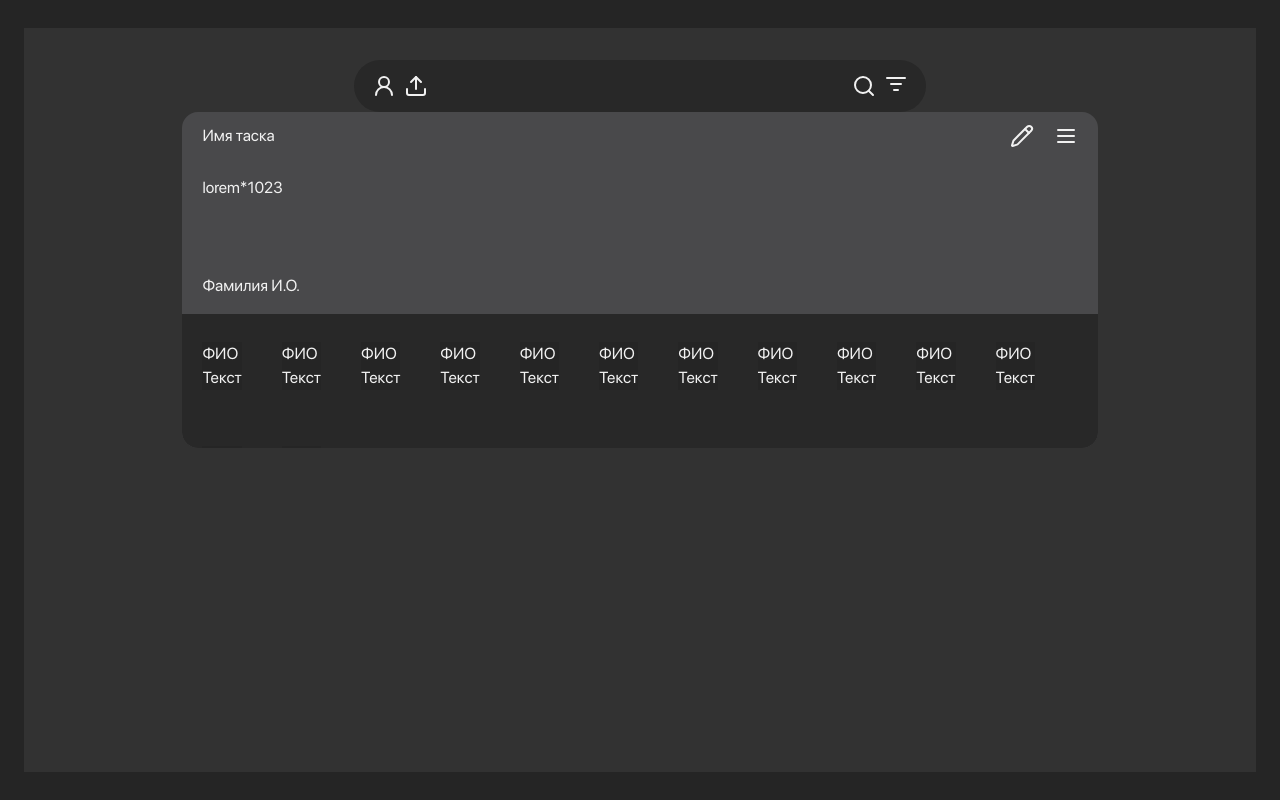
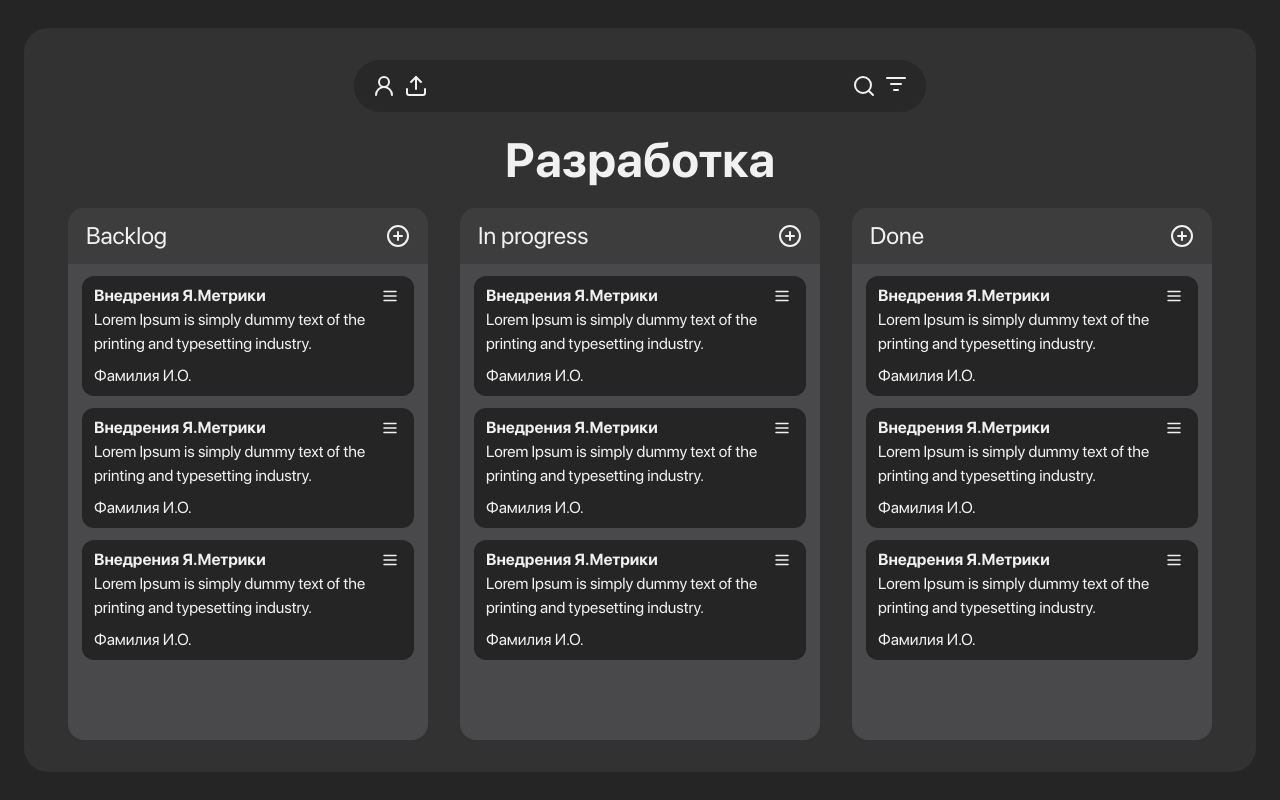
Before and after one commit to BigEnterpriseTechCorporation/Frontend, a Next.js app: page / in a window 1280 px wide. Built offline with nearby package versions, Linux system fonts and the light colour scheme.

Commit message:
feat: add task adder menu

```diff
--- a/app/page.tsx
+++ b/app/page.tsx
@@ -1,101 +1,113 @@
-import Navigation from "@/components/layout/navigation";
-import Task from "@/components/ui/task";
-import TaskGroup from "@/components/ui/taskGroup";
-import { ListFilter, Search, UserRound } from "lucide-react";
-import FullTask from "@/components/ui/fulltask";
+'use client'
+import Navigation from '@/components/layout/navigation'
+import Task from '@/components/ui/task'
+import TaskGroup from '@/components/ui/taskGroup'
+import { ListFilter, Search, UserRound } from 'lucide-react'
+import FullTask from '@/components/ui/fulltask'
+import { Provider } from 'react-redux'
+import store from '@/lib/redux/store'
 
 export default function Home() {
 	const TaskGroups = [
-		<TaskGroup
-			name="Backlog"
-			tasks={[
-				<Task
-					title="Внедрения Я.Метрики"
-					description="Lorem Ipsum is simply dummy text of the printing and typesetting industry. Lorem Ipsum has been the industry's standard dummy text ever since the 1500s. when an unknown printer took a galley of type and scrambled it to make a type specimen book. It has survived not only five centuries, but also the leap into electronic typesetting, remaining essentially unchanged. It was popularised in the 1960s with the release of Letraset sheets containing Lorem Ipsum passages, and more recently with desktop publishing software like Aldus PageMaker including versions of Lorem Ipsum."
-					assignee="Фамилия И.О."
-				/>,
-				<Task
-					title="Внедрения Я.Метрики"
-					description="Lorem Ipsum is simply dummy text of the printing and typesetting industry. Lorem Ipsum has been the industry's standard dummy text ever since the 1500s. when an unknown printer took a galley of type and scrambled it to make a type specimen book. It has survived not only five centuries, but also the leap into electronic typesetting, remaining essentially unchanged. It was popularised in the 1960s with the release of Letraset sheets containing Lorem Ipsum passages, and more recently with desktop publishing software like Aldus PageMaker including versions of Lorem Ipsum."
-					assignee="Фамилия И.О."
-				/>,
-				<Task
-					title="Внедрения Я.Метрики"
-					description="Lorem Ipsum is simply dummy text of the printing and typesetting industry. Lorem Ipsum has been the industry's standard dummy text ever since the 1500s. when an unknown printer took a galley of type and scrambled it to make a type specimen book. It has survived not only five centuries, but also the leap into electronic typesetting, remaining essentially unchanged. It was popularised in the 1960s with the release of Letraset sheets containing Lorem Ipsum passages, and more recently with desktop publishing software like Aldus PageMaker including versions of Lorem Ipsum."
-					assignee="Фамилия И.О."
-				/>,
-			]}
-		/>,
-		<TaskGroup
-			name="Backlog"
-			tasks={[
-				<Task
-					title="Внедрения Я.Метрики"
-					description="Lorem Ipsum is simply dummy text of the printing and typesetting industry. Lorem Ipsum has been the industry's standard dummy text ever since the 1500s. when an unknown printer took a galley of type and scrambled it to make a type specimen book. It has survived not only five centuries, but also the leap into electronic typesetting, remaining essentially unchanged. It was popularised in the 1960s with the release of Letraset sheets containing Lorem Ipsum passages, and more recently with desktop publishing software like Aldus PageMaker including versions of Lorem Ipsum."
-					assignee="Фамилия И.О."
-				/>,
-				<Task
-					title="Внедрения Я.Метрики"
-					description="Lorem Ipsum is simply dummy text of the printing and typesetting industry. Lorem Ipsum has been the industry's standard dummy text ever since the 1500s. when an unknown printer took a galley of type and scrambled it to make a type specimen book. It has survived not only five centuries, but also the leap into electronic typesetting, remaining essentially unchanged. It was popularised in the 1960s with the release of Letraset sheets containing Lorem Ipsum passages, and more recently with desktop publishing software like Aldus PageMaker including versions of Lorem Ipsum."
-					assignee="Фамилия И.О."
-				/>,
-				<Task
-					title="Внедрения Я.Метрики"
-					description="Lorem Ipsum is simply dummy text of the printing and typesetting industry. Lorem Ipsum has been the industry's standard dummy text ever since the 1500s. when an unknown printer took a galley of type and scrambled it to make a type specimen book. It has survived not only five centuries, but also the leap into electronic typesetting, remaining essentially unchanged. It was popularised in the 1960s with the release of Letraset sheets containing Lorem Ipsum passages, and more recently with desktop publishing software like Aldus PageMaker including versions of Lorem Ipsum."
-					assignee="Фамилия И.О."
-				/>,
-			]}
-		/>,
-		<TaskGroup
-			name="Backlog"
-			tasks={[
-				<Task
-					title="Внедрения Я.Метрики"
-					description="Lorem Ipsum is simply dummy text of the printing and typesetting industry. Lorem Ipsum has been the industry's standard dummy text ever since the 1500s. when an unknown printer took a galley of type and scrambled it to make a type specimen book. It has survived not only five centuries, but also the leap into electronic typesetting, remaining essentially unchanged. It was popularised in the 1960s with the release of Letraset sheets containing Lorem Ipsum passages, and more recently with desktop publishing software like Aldus PageMaker including versions of Lorem Ipsum."
-					assignee="Фамилия И.О."
-				/>,
-				<Task
-					title="Внедрения Я.Метрики"
-					description="Lorem Ipsum is simply dummy text of the printing and typesetting industry. Lorem Ipsum has been the industry's standard dummy text ever since the 1500s. when an unknown printer took a galley of type and scrambled it to make a type specimen book. It has survived not only five centuries, but also the leap into electronic typesetting, remaining essentially unchanged. It was popularised in the 1960s with the release of Letraset sheets containing Lorem Ipsum passages, and more recently with desktop publishing software like Aldus PageMaker including versions of Lorem Ipsum."
-					assignee="Фамилия И.О."
-				/>,
-				<Task
-					title="Внедрения Я.Метрики"
-					description="Lorem Ipsum is simply dummy text of the printing and typesetting industry. Lorem Ipsum has been the industry's standard dummy text ever since the 1500s. when an unknown printer took a galley of type and scrambled it to make a type specimen book. It has survived not only five centuries, but also the leap into electronic typesetting, remaining essentially unchanged. It was popularised in the 1960s with the release of Letraset sheets containing Lorem Ipsum passages, and more recently with desktop publishing software like Aldus PageMaker including versions of Lorem Ipsum."
-					assignee="Фамилия И.О."
-				/>,
-			]}
-		/>,
-		<TaskGroup
-			name="Backlog"
-			tasks={[
-				<Task
-					title="Внедрения Я.Метрики"
-					description="Lorem Ipsum is simply dummy text of the printing and typesetting industry. Lorem Ipsum has been the industry's standard dummy text ever since the 1500s. when an unknown printer took a galley of type and scrambled it to make a type specimen book. It has survived not only five centuries, but also the leap into electronic typesetting, remaining essentially unchanged. It was popularised in the 1960s with the release of Letraset sheets containing Lorem Ipsum passages, and more recently with desktop publishing software like Aldus PageMaker including versions of Lorem Ipsum."
-					assignee="Фамилия И.О."
-				/>,
-				<Task
-					title="Внедрения Я.Метрики"
-					description="Lorem Ipsum is simply dummy text of the printing and typesetting industry. Lorem Ipsum has been the industry's standard dummy text ever since the 1500s. when an unknown printer took a galley of type and scrambled it to make a type specimen book. It has survived not only five centuries, but also the leap into electronic typesetting, remaining essentially unchanged. It was popularised in the 1960s with the release of Letraset sheets containing Lorem Ipsum passages, and more recently with desktop publishing software like Aldus PageMaker including versions of Lorem Ipsum."
-					assignee="Фамилия И.О."
-				/>,
-				<Task
-					title="Внедрения Я.Метрики"
-					description="Lorem Ipsum is simply dummy text of the printing and typesetting industry. Lorem Ipsum has been the industry's standard dummy text ever since the 1500s. when an unknown printer took a galley of type and scrambled it to make a type specimen book. It has survived not only five centuries, but also the leap into electronic typesetting, remaining essentially unchanged. It was popularised in the 1960s with the release of Letraset sheets containing Lorem Ipsum passages, and more recently with desktop publishing software like Aldus PageMaker including versions of Lorem Ipsum."
-					assignee="Фамилия И.О."
-				/>,
-			]}
-		/>,
+		{
+			name: 'Backlog',
+			tasks: [
+				{
+					title: 'Внедрения Я.Метрики',
+					description:
+						"Lorem Ipsum is simply dummy text of the printing and typesetting industry. Lorem Ipsum has been the industry's standard dummy text ever since the 1500s. when an unknown printer took a galley of type and scrambled it to make a type specimen book. It has survived not only five centuries, but also the leap into electronic typesetting, remaining essentially unchanged. It was popularised in the 1960s with the release of Letraset sheets containing Lorem Ipsum passages, and more recently with desktop publishing software like Aldus PageMaker including versions of Lorem Ipsum.",
+					assignee: 'Фамилия И.О.',
+				},
+				{
+					title: 'Внедрения Я.Метрики',
+					description:
+						"Lorem Ipsum is simply dummy text of the printing and typesetting industry. Lorem Ipsum has been the industry's standard dummy text ever since the 1500s. when an unknown printer took a galley of type and scrambled it to make a type specimen book. It has survived not only five centuries, but also the leap into electronic typesetting, remaining essentially unchanged. It was popularised in the 1960s with the release of Letraset sheets containing Lorem Ipsum passages, and more recently with desktop publishing software like Aldus PageMaker including versions of Lorem Ipsum.",
+					assignee: 'Фамилия И.О.',
+				},
+				{
+					title: 'Внедрения Я.Метрики',
+					description:
+						"Lorem Ipsum is simply dummy text of the printing and typesetting industry. Lorem Ipsum has been the industry's standard dummy text ever since the 1500s. when an unknown printer took a galley of type and scrambled it to make a type specimen book. It has survived not only five centuries, but also the leap into electronic typesetting, remaining essentially unchanged. It was popularised in the 1960s with the release of Letraset sheets containing Lorem Ipsum passages, and more recently with desktop publishing software like Aldus PageMaker including versions of Lorem Ipsum.",
+					assignee: 'Фамилия И.О.',
+				},
+			],
+		},
+		{
+			name: 'In progress',
+			tasks: [
+				{
+					title: 'Внедрения Я.Метрики',
+					description:
+						"Lorem Ipsum is simply dummy text of the printing and typesetting industry. Lorem Ipsum has been the industry's standard dummy text ever since the 1500s. when an unknown printer took a galley of type and scrambled it to make a type specimen book. It has survived not only five centuries, but also the leap into electronic typesetting, remaining essentially unchanged. It was popularised in the 1960s with the release of Letraset sheets containing Lorem Ipsum passages, and more recently with desktop publishing software like Aldus PageMaker including versions of Lorem Ipsum.",
+					assignee: 'Фамилия И.О.',
+				},
+				{
+					title: 'Внедрения Я.Метрики',
+					description:
+						"Lorem Ipsum is simply dummy text of the printing and typesetting industry. Lorem Ipsum has been the industry's standard dummy text ever since the 1500s. when an unknown printer took a galley of type and scrambled it to make a type specimen book. It has survived not only five centuries, but also the leap into electronic typesetting, remaining essentially unchanged. It was popularised in the 1960s with the release of Letraset sheets containing Lorem Ipsum passages, and more recently with desktop publishing software like Aldus PageMaker including versions of Lorem Ipsum.",
+					assignee: 'Фамилия И.О.',
+				},
+				{
+					title: 'Внедрения Я.Метрики',
+					description:
+						"Lorem Ipsum is simply dummy text of the printing and typesetting industry. Lorem Ipsum has been the industry's standard dummy text ever since the 1500s. when an unknown printer took a galley of type and scrambled it to make a type specimen book. It has survived not only five centuries, but also the leap into electronic typesetting, remaining essentially unchanged. It was popularised in the 1960s with the release of Letraset sheets containing Lorem Ipsum passages, and more recently with desktop publishing software like Aldus PageMaker including versions of Lorem Ipsum.",
+					assignee: 'Фамилия И.О.',
+				},
+			],
+		},
+		{
+			name: 'Done',
+			tasks: [
+				{
+					title: 'Внедрения Я.Метрики',
+					description:
+						"Lorem Ipsum is simply dummy text of the printing and typesetting industry. Lorem Ipsum has been the industry's standard dummy text ever since the 1500s. when an unknown printer took a galley of type and scrambled it to make a type specimen book. It has survived not only five centuries, but also the leap into electronic typesetting, remaining essentially unchanged. It was popularised in the 1960s with the release of Letraset sheets containing Lorem Ipsum passages, and more recently with desktop publishing software like Aldus PageMaker including versions of Lorem Ipsum.",
+					assignee: 'Фамилия И.О.',
+				},
+				{
+					title: 'Внедрения Я.Метрики',
+					description:
+						"Lorem Ipsum is simply dummy text of the printing and typesetting industry. Lorem Ipsum has been the industry's standard dummy text ever since the 1500s. when an unknown printer took a galley of type and scrambled it to make a type specimen book. It has survived not only five centuries, but also the leap into electronic typesetting, remaining essentially unchanged. It was popularised in the 1960s with the release of Letraset sheets containing Lorem Ipsum passages, and more recently with desktop publishing software like Aldus PageMaker including versions of Lorem Ipsum.",
+					assignee: 'Фамилия И.О.',
+				},
+				{
+					title: 'Внедрения Я.Метрики',
+					description:
+						"Lorem Ipsum is simply dummy text of the printing and typesetting industry. Lorem Ipsum has been the industry's standard dummy text ever since the 1500s. when an unknown printer took a galley of type and scrambled it to make a type specimen book. It has survived not only five centuries, but also the leap into electronic typesetting, remaining essentially unchanged. It was popularised in the 1960s with the release of Letraset sheets containing Lorem Ipsum passages, and more recently with desktop publishing software like Aldus PageMaker including versions of Lorem Ipsum.",
+					assignee: 'Фамилия И.О.',
+				},
+			],
+		},
 	]
 
-  return (
-		<div className="flex justify-center items-center h-screen px-6 py-7">
-			<section className="bg-DarkBGRD w-full h-full flex flex-col items-center px-11 py-8">
-				<Navigation/>
-				<main className='w-4/5 min-h-1/2 rounded-2xl bg-DarkTextboxExampleText  min-h-max'>
-					<FullTask/>
-				</main>
-			</section>
-		</div>
+	return (
+		<Provider store={store}>
+			<div className="flex justify-center items-center h-screen px-6 py-7">
+				<section className="bg-DarkBGRD w-full h-full grid grid-rows-[max-content_max-content_auto] items-center px-11 py-8 rounded-3xl">
+					<Navigation />
+					<h1 className="font-bold text-5xl text-center py-6">Разработка</h1>
+					<main
+						className="w-full grid gap-8 self-stretch"
+						style={{ gridTemplateColumns: `repeat(min(4,${TaskGroups.length}),minmax(0,1fr))` }}>
+						{TaskGroups.map(({ name, tasks }) => {
+							return (
+								<TaskGroup
+									name={name}
+									key={name}
+									tasks={tasks.map(({ title, description, assignee },index) => (
+										<Task
+											title={title}
+											description={description}
+											assignee={assignee}
+											key={`${name}_${title}_${index}`}
+										/>
+									))}
+								/>
+							)
+						})}
+					</main>
+				</section>
+			</div>
+		</Provider>
 	)
 }
--- /dev/null
+++ b/components/layout/addTask.tsx
@@ -0,0 +1,125 @@
+'use client'
+import { toggleAddTasks } from '@/lib/redux/slices/addTaskSlice'
+import AsideContainer from '../ui/asideContainer'
+import { useAppDispatch, useAppSelector } from '@/lib/redux/hooks'
+import Input from '../ui/input'
+import { useEffect, useState } from 'react'
+import { Plus, X } from 'lucide-react'
+
+export default function AddTask() {
+	const dispatch = useAppDispatch()
+	const isAddTaskOpened = useAppSelector(state => state.addTasks.isMenuOpened)
+
+	//? description formats
+	const [fontStyle, setFontStyles] = useState({ fontWeight: 400, fontStyle: 'normal', textDecorationLine: 'none' })
+
+	//? assignees label
+	const [assigneesData, setAssigneesData] = useState([''])
+	function changeAssigneeData(index: number, value: string) {
+		setAssigneesData(prev => [...prev.slice(0, index), value, ...prev.slice(index + 1, prev.length)])
+	}
+	function addAssignee() {
+		setAssigneesData(prev => [...prev, ''])
+	}
+	function removeAssignee(index: number) {
+		setAssigneesData(prev => [...prev.slice(0, index), ...prev.slice(index + 1, prev.length)])
+	}
+	const assignees = assigneesData.map((value, index) => {
+		return (
+			<div
+				key={`assignee_${index}`}
+				className="flex items-center bg-DarkContrastBGRD">
+				<Input
+					placeholder="Фамилия И.О."
+					value={value}
+					onChange={event => changeAssigneeData(index, event.target.value)}
+				/>
+				<button
+					type="button"
+					onClick={e => {
+						if (e && e.stopPropagation) e.stopPropagation()
+
+						removeAssignee(index)
+					}}>
+					<X />
+				</button>
+			</div>
+		)
+	})
+
+	return (
+		<AsideContainer
+			rootClassName={!isAddTaskOpened ? 'hidden' : ''}
+			rootOnClick={() => dispatch(toggleAddTasks())}
+			onClick={e => {
+				if (e && e.stopPropagation) e.stopPropagation()
+			}}
+			className="w-3/5 h-1/2">
+			<form className="grid grid-rows-[auto_max-content] h-full">
+				<div
+					role="group"
+					className="grid grid-rows-[max-content_auto_max-content] gap-2">
+					<Input
+						type="text"
+						name="title"
+					/>
+					<label className="bg-DarkTextboxBGRD grid grid-rows-[max-content_auto]">
+						<div
+							role="group"
+							className="flex justify-between items-center p-2">
+							<h3>**Описание задачи**</h3>
+							<div role="group">
+								<div className="flex gap-1 bg-DarkTextboxBG px-2 py-1 rounded-md">
+									<button type="button">
+										<h4
+											className="font-black text-lg"
+											onClick={() =>
+												setFontStyles(prev => {
+													return { ...prev, fontWeight: prev.fontWeight === 400 ? 700 : 400 }
+												})
+											}>
+											ж
+										</h4>
+									</button>
+									<button
+										type="button"
+										onClick={() =>
+											setFontStyles(prev => {
+												return { ...prev, fontStyle: prev.fontStyle === 'normal' ? 'italic' : 'normal' }
+											})
+										}>
+										<h4 className="italic font-bold text-lg">к</h4>
+									</button>
+									<button
+										type="button"
+										onClick={() =>
+											setFontStyles(prev => {
+												return { ...prev, textDecorationLine: prev.textDecorationLine === 'none' ? 'underline' : 'none' }
+											})
+										}>
+										<h4 className="underline font-bold text-lg">ч</h4>
+									</button>
+								</div>
+							</div>
+						</div>
+						<textarea
+							className="bg-transparent w-full h-full resize-none p-2"
+							style={fontStyle}
+						/>
+					</label>
+
+					<div
+						role="group"
+						className="flex items-center gap-2">
+						{assignees}
+						<button
+							type="button"
+							onClick={() => addAssignee()}>
+							<Plus />
+						</button>
+					</div>
+				</div>
+			</form>
+		</AsideContainer>
+	)
+}
--- /dev/null
+++ b/components/ui/asideContainer.tsx
@@ -0,0 +1,21 @@
+import { ComponentPropsWithoutRef } from "react";
+
+interface AsideContainerProps extends ComponentPropsWithoutRef<'div'> {
+	rootClassName?: string
+	rootOnClick?: (event: React.MouseEvent<HTMLDivElement, MouseEvent>) => void
+	children: React.ReactNode
+}
+
+export default function AsideContainer({children,className,rootClassName,rootOnClick,onClick,...props}:AsideContainerProps){
+  return (
+		<div className={rootClassName+" absolute w-screen h-screen z-20 top-0 left-0 bg-[rgba(4,4,4,0.6)] flex justify-center items-center"} onClick={rootOnClick}>
+			<div
+				className={className + ' p-6 bg-BacklLable rounded-2xl'}
+				{...props}
+				onClick={onClick}
+				>
+				{children}
+			</div>
+		</div>
+	)
+}
--- a/components/ui/task.tsx
+++ b/components/ui/task.tsx
@@ -10,7 +10,7 @@ interface TaskProps extends ComponentPropsWithoutRef<'section'> {
 export default function Task({ title, description, assignee, ...props }: TaskProps) {
   function createShortDescription(){
     return description
-			.slice(0, 200)
+			.slice(0, 150)
 			.match(/[^\.!\?]+[\.!\?]+/g)
 			?.map(sentence => sentence)
   }
--- a/components/ui/taskGroup.tsx
+++ b/components/ui/taskGroup.tsx
@@ -1,19 +1,29 @@
-import { CirclePlus } from "lucide-react";
-import { ComponentPropsWithoutRef } from "react";
+'use client'
+import { CirclePlus } from 'lucide-react'
+import { ComponentPropsWithoutRef, useState } from 'react'
+import AsideContainer from './asideContainer'
+import { useAppDispatch, useAppSelector } from '@/lib/redux/hooks'
+import { toggleAddTasks } from '@/lib/redux/slices/addTaskSlice'
+import AddTask from '../layout/addTask'
 
-interface TaskGroupProps extends ComponentPropsWithoutRef<"section">{
-  name:string
-  tasks: React.ReactNode[]
+interface TaskGroupProps extends ComponentPropsWithoutRef<'section'> {
+	name: string
+	tasks: React.ReactNode[]
 }
 
-export default function TaskGroup({name,tasks,...props}:TaskGroupProps){
-  return (
-		<section className="bg-DarkTextboxExampleText h-full justify-self-stretch rounded-2xl">
+export default function TaskGroup({ name, tasks, ...props }: TaskGroupProps) {
+	const dispatch = useAppDispatch()
+	const isAddTaskOpened = useAppSelector(state => state.addTasks.isMenuOpened)
+
+	return (
+		<section className={'bg-DarkTextboxExampleText h-full justify-self-stretch rounded-2xl'} {...props}>
 			<div
 				role="group"
 				className="flex justify-between items-center px-4.5 py-3 bg-BacklLable rounded-t-2xl">
 				<h2 className="text-2xl">{name}</h2>
-				<CirclePlus />
+				<button onClick={() => dispatch(toggleAddTasks())}>
+					<CirclePlus />
+				</button>
 			</div>
 			<ul className="px-3.5 flex flex-col gap-3 pt-3">
 				{tasks &&
@@ -21,6 +31,7 @@ export default function TaskGroup({name,tasks,...props}:TaskGroupProps){
 						return <li key={name + '_task_' + index}>{task}</li>
 					})}
 			</ul>
+			<AddTask/>
 		</section>
 	)
 }
--- /dev/null
+++ b/lib/redux/hooks.ts
@@ -0,0 +1,7 @@
+import { useDispatch, useSelector, useStore } from 'react-redux'
+import type { AppDispatch, AppStore, RootState } from '@/lib/redux/store'
+
+// Use throughout your app instead of plain `useDispatch` and `useSelector`
+export const useAppDispatch = useDispatch.withTypes<AppDispatch>()
+export const useAppSelector = useSelector.withTypes<RootState>()
+export const useAppStore = useStore.withTypes<AppStore>()
--- /dev/null
+++ b/lib/redux/slices/addTaskSlice.ts
@@ -0,0 +1,29 @@
+import { PayloadAction, createSlice } from '@reduxjs/toolkit'
+import { RootState } from '../store'
+
+interface state {
+	isMenuOpened: boolean
+}
+
+const initialState: state = {
+	isMenuOpened: false,
+}
+
+export const addTasks = createSlice({
+	name: 'addTasks',
+	initialState,
+	reducers: {
+		toggleAddTasks: (state): state => {
+			return {
+				...state,
+				isMenuOpened: !state.isMenuOpened,
+			}
+		},
+	},
+})
+
+export const { toggleAddTasks } = addTasks.actions
+
+export const selectIsAddTaskOpened = (state: RootState) => state.addTasks.isMenuOpened
+
+export default addTasks.reducer
--- /dev/null
+++ b/lib/redux/store.ts
@@ -0,0 +1,14 @@
+import { Action, ThunkAction, configureStore } from '@reduxjs/toolkit'
+import addTasks from './slices/addTaskSlice'
+
+const store = configureStore({
+	reducer: {
+		addTasks,
+	},
+})
+
+export type AppStore = typeof store
+export type RootState = ReturnType<AppStore['getState']>
+export type AppDispatch = AppStore['dispatch']
+
+export default store
--- a/package.json
+++ b/package.json
@@ -9,11 +9,13 @@
     "lint": "next lint"
   },
   "dependencies": {
+    "@reduxjs/toolkit": "^2.3.0",
     "lucide-react": "^0.453.0",
     "next": "^15.0.1",
     "password-validator": "^5.3.0",
     "react": "^18.3.1",
-    "react-dom": "^18.3.1"
+    "react-dom": "^18.3.1",
+    "react-redux": "^9.1.2"
   },
   "devDependencies": {
     "@types/node": "^20",
--- a/tailwind.config.ts
+++ b/tailwind.config.ts
@@ -9,6 +9,7 @@ const config: Config = {
 				DarkContrastBGRD: 'rgb(37, 37, 37)',
 				DarkBGRD: 'rgba(50,50,50,1)',
 				DarkTextboxBGRD: 'rgb(40, 40, 40)',
+				DarkTextboxBG:"rgba(29, 29, 29, 1)",
 				BacklLable: 'rgb(61, 61, 61)',
 				DarkTextboxExampleText: 'rgba(73, 73, 75, 1)',
 
```
